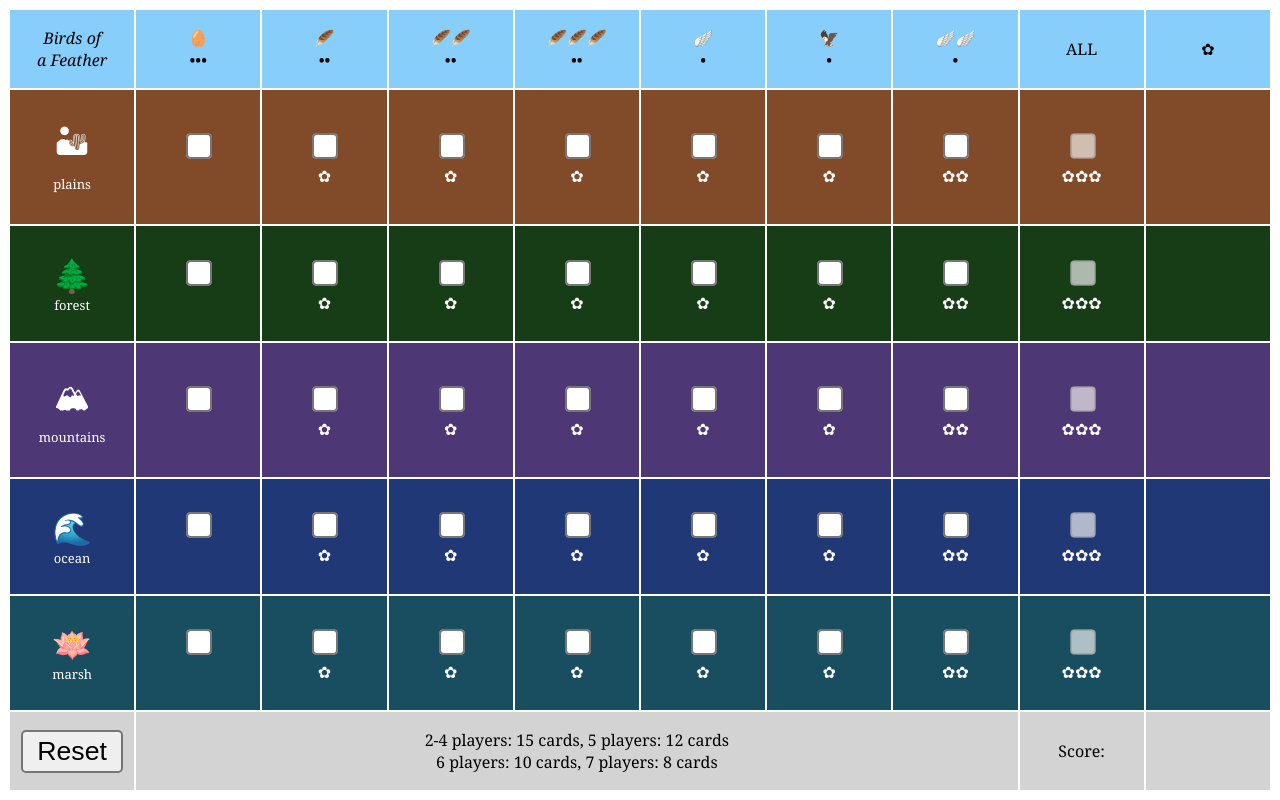
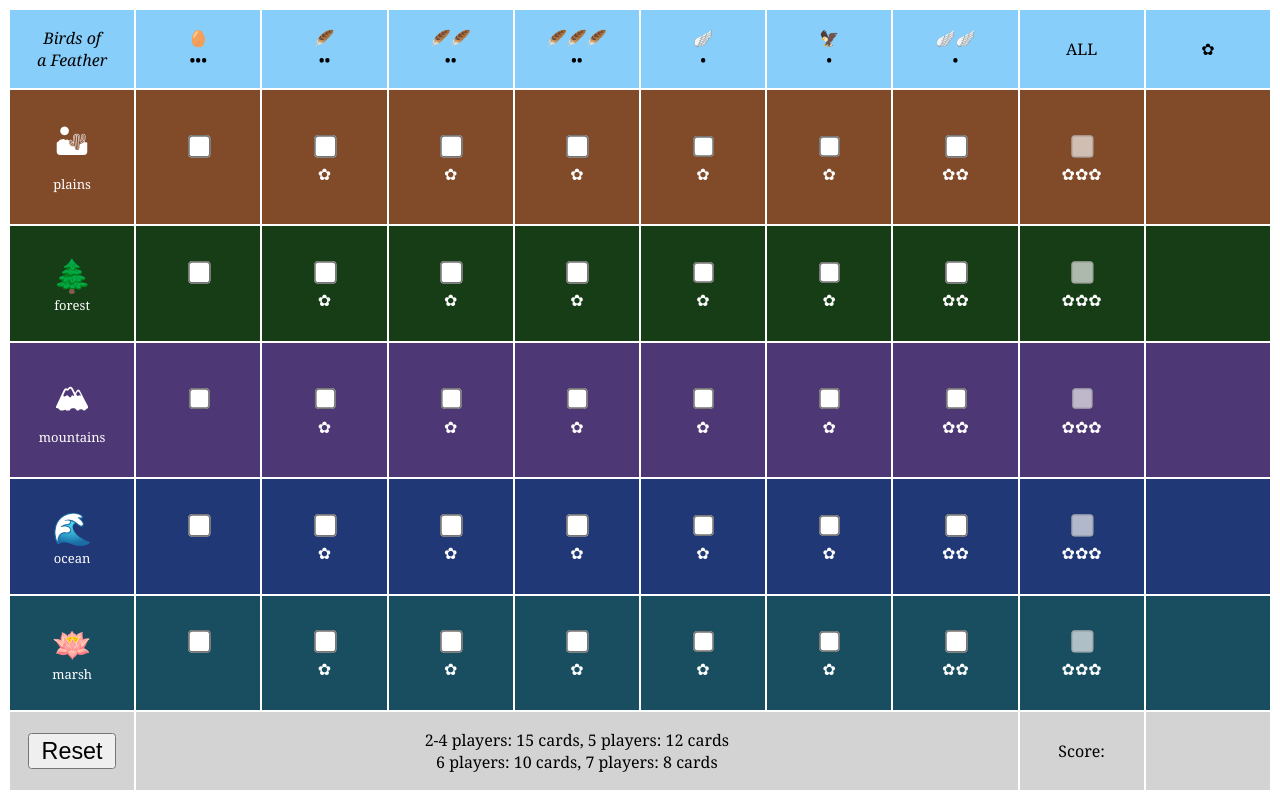
Before and after one commit to jmenter/boaf-scoring, a plain HTML site: page index.html in a window 1280 px wide. Drawn offline with Linux system fonts and the light colour scheme.

Commit message:
tweak the zoom

```diff
--- a/index.html
+++ b/index.html
@@ -71,7 +71,7 @@
     <style>
         input[type='checkbox'],
         button {
-            zoom: 2;
+            zoom: 1.75;
         }
 
         table {
```
